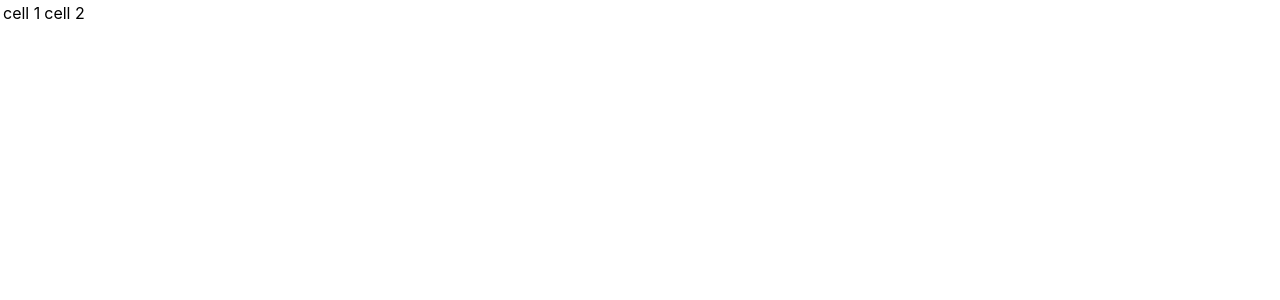
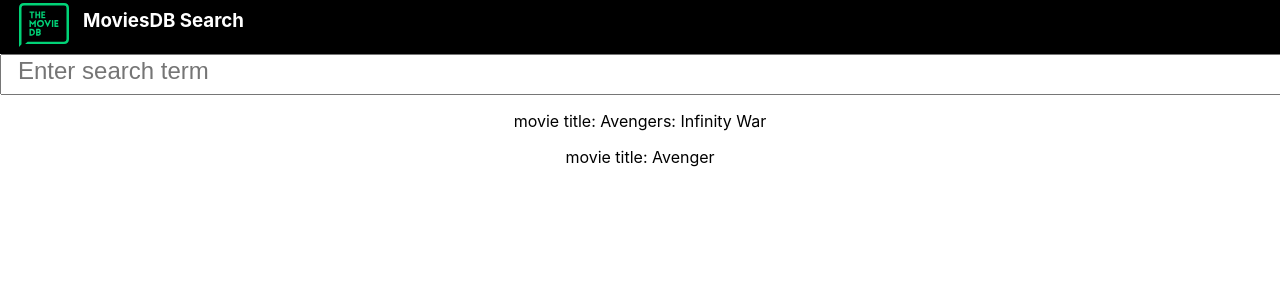
Before and after one commit to yaostyle/movie-search, a React (Create React App) app: page / in a window 1280 px wide. Shown: the top 300 px of the page. Built offline with nearby package versions, Linux system fonts and the light colour scheme.

Commit message:
Working with state.

```diff
--- a/src/App.css
+++ b/src/App.css
@@ -1,3 +1,14 @@
+.titleBar {
+  background-color: #000;
+  display: block;
+  color: #fff;
+  padding-left: 16px;
+}
+.titleBar h3 {
+  margin-top:-18px;
+  margin-left:10px;
+  position:absolute;
+}
 .App {
   text-align: center;
 }
--- a/src/App.js
+++ b/src/App.js
@@ -1,25 +1,63 @@
 import React, { Component } from 'react';
+// eslint-disable-next-line
 import logo from './logo.svg';
 import './App.css';
 
 class App extends Component {
+  constructor(props) {
+    super(props);
+
+    console.log("this is my initializer");
+
+    const movies = [
+      { id: 0, title: "Avengers: Infinity War", overview: "As the avengers an  their allies have continues to protect the world..." },
+      { id: 1, title: "Avenger", overview: "This is my second overview..." }
+    ];
+
+    this.state = {
+      rows: [
+        <p key="1">This is my row0</p>,
+        <p key="2">This is my row1</p>,
+        <p key="3">This is my row2</p>
+      ]
+    }
+
+    var movieRows = [];
+
+    movies.forEach((movie) => {
+      console.log(movie.title)
+      movieRows.push(<p>movie title: {movie.title}</p>)
+    })
+
+    this.state = { rows: movieRows }
+  }
+
   render() {
     return (
       <div className="App">
 
-        <table>
+        <table className="titleBar">
           <tbody>
             <tr>
               <td>
-                cell 1
+                <img width="50" src="green_app_icon.svg" alt="app icon" />
               </td>
-              <td>
-                cell 2
+              <td width="180">
+                <h3>MoviesDB Search</h3>
               </td>
             </tr>
           </tbody>
         </table>
 
+        <input style={{
+          fontSize: 24,
+          display: 'block',
+          width: "99%",
+          paddingBottom: 8,
+          paddingLeft: 16,
+        }} placeholder="Enter search term" />
+
+        {this.state.rows}
 
 
       </div>
```
Also changed, not shown: public/green_app_icon.svg (added).
